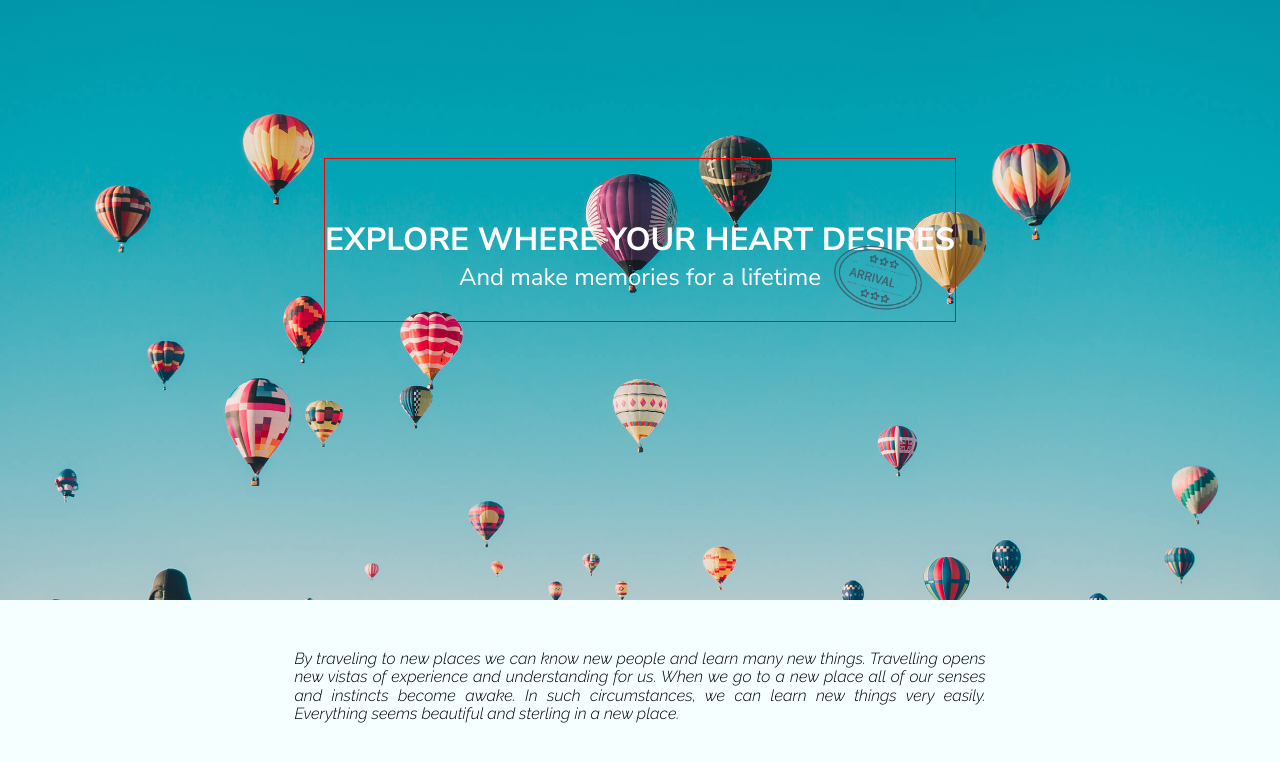
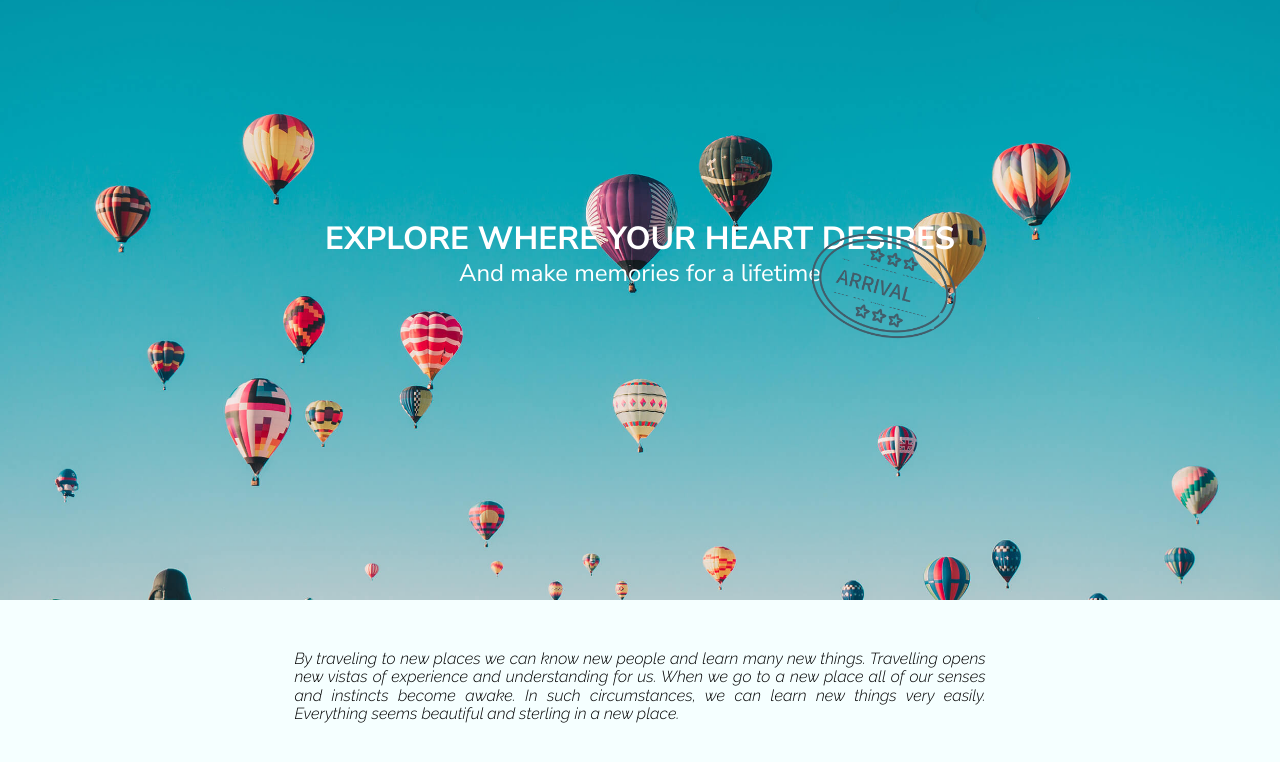
Before and after one commit to yukiiimak/Motion-F21-PM, a website: page deploy/index.html in a window 1280 px wide. Shown: the part 120-882 px from the top of the page. Drawn offline with Linux system fonts and the light colour scheme.

Commit message:
changed size of stamp png

```diff
--- a/dev/scss/sections/_hero.scss
+++ b/dev/scss/sections/_hero.scss
@@ -31,13 +31,13 @@
                 color: white;
                 text-align: center;
                 position: relative;
-                border: 1px solid red;
+                // border: 1px solid red;
 
                 h1{
                     font-family: 'Nunito Sans', sans-serif;
                     font-size: 50;
                     font-weight: 700;
-                    line-height: 117px;
+                    line-height: 110px;
                 }
 
                 h2{
@@ -50,10 +50,9 @@
 
                 img{
                     position: absolute;
-                    right: 2vw;
-                    bottom: 0vh;
-                    width: 100px;
-                    size: 20;
+                    right: -1vw;
+                    bottom: -5vh;
+                    width: 165px;
                 }
         }
         }
```
Also changed, not shown: deploy/css/styles.css.
